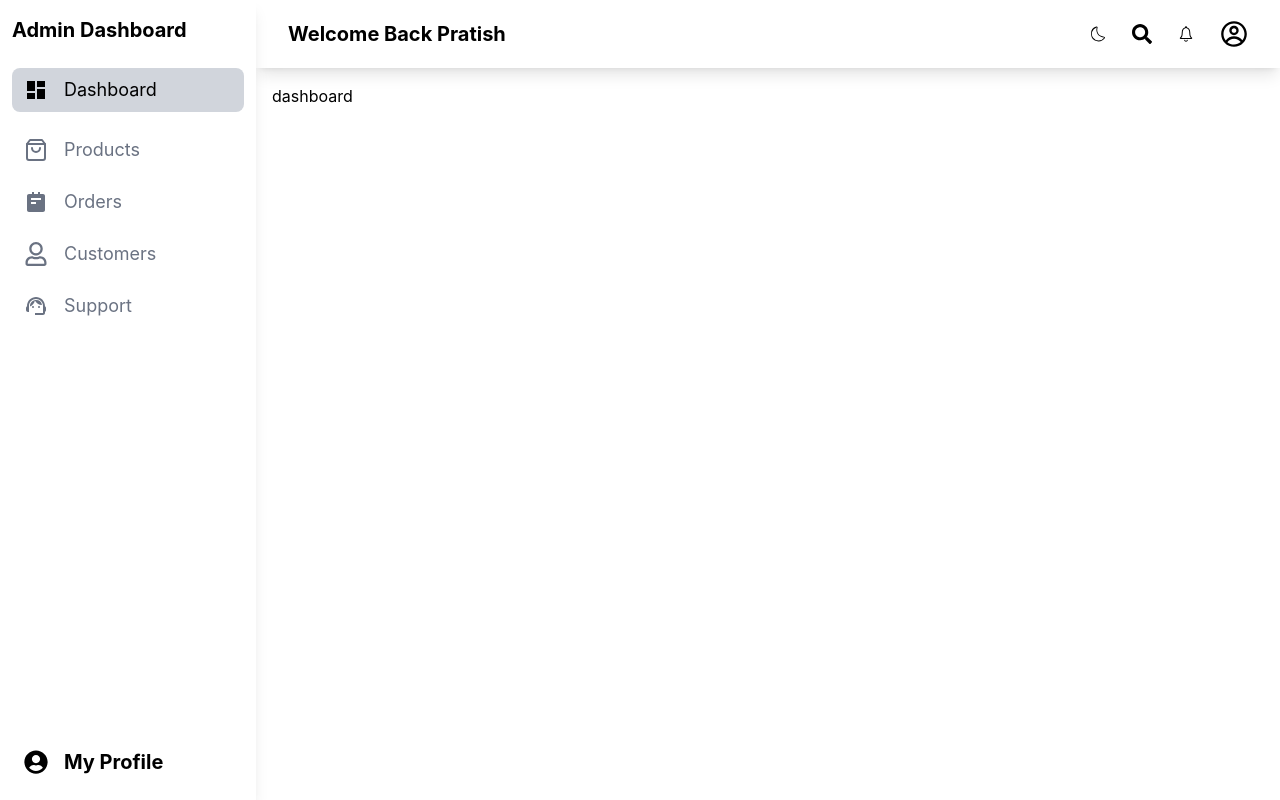
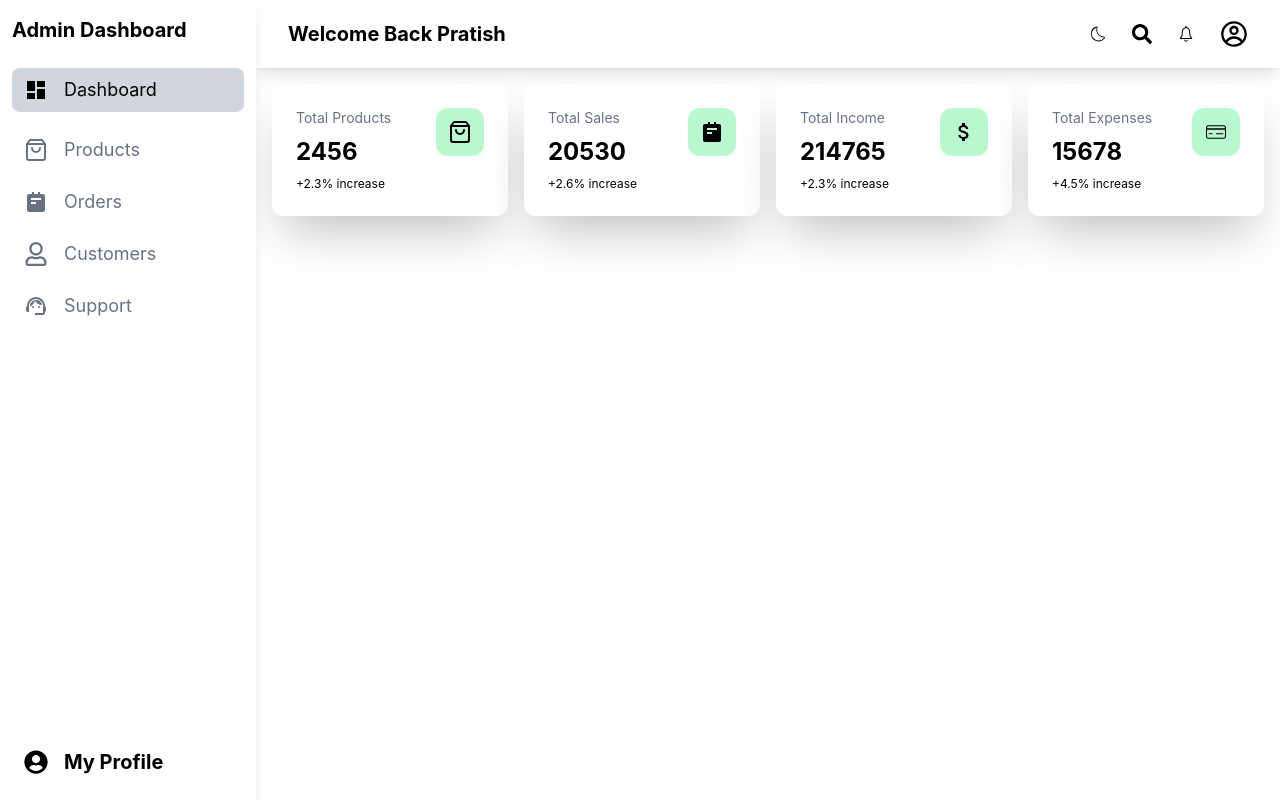
Before and after one commit to PratishBuzzra/Admin-Dashboard, a React (Vite) app: page /dashboard in a window 1280 px wide. Built offline with nearby package versions, Linux system fonts and the light colour scheme.

Commit message:
done dashboard data card

```diff
--- /dev/null
+++ b/src/components/Dashboard/DataCard.tsx
@@ -0,0 +1,25 @@
+
+import type { ReactNode } from "react";
+
+interface DataCardProps {
+    title: string;
+    value: number | string;
+    progress: string;
+    icon: ReactNode;
+}
+const DataCard = ({title, value, progress, icon}:DataCardProps) => {
+  return (
+    <div className="group flex items-start justify-between shadow-2xl bg-white p-6 rounded-xl" >
+        <div className="flex flex-col gap-2 group-hover:scale-110 transition-all ease-in-out">
+            <p className="text-sm text-gray-500">{title}</p>
+            <h3 className="text-2xl font-bold">{value}</h3>
+            <p className="text-xs">{progress}</p>
+        </div>
+        <div className="group-hover:scale-110 transition-all ease-in-out bg-green-200 p-3 rounded-xl">
+            <span className="text-2xl">{icon}</span>
+        </div>
+    </div>
+  )
+}
+
+export default DataCard
--- /dev/null
+++ b/src/data/dasboarddata.json
@@ -0,0 +1,8 @@
+{
+    "summary": {
+        "totalProducts": 2456,
+        "totalSales": 20530,
+        "totalIncome": 214765,
+        "totalExpenses": 15678
+    }
+}
--- a/src/pages/Dashboard.tsx
+++ b/src/pages/Dashboard.tsx
@@ -1,8 +1,30 @@
-
+import DataCard from "../components/Dashboard/DataCard"
+import dashboarddata from "../data/dasboarddata.json"
+import { FiShoppingBag } from "react-icons/fi";
+import { BiSolidNotepad } from "react-icons/bi";
+import { MdAttachMoney } from "react-icons/md";
+import { CiCreditCard1 } from "react-icons/ci";
 const Dashboard = () => {
+  const {summary} = dashboarddata
+    const previousSummary = {
+    totalProducts: 2400,
+    totalSales: 20000,
+    totalIncome: 210000,
+    totalExpenses: 15000
+  };
+   const calculateProgress =(current:number, previous:number) => {
+    const diff = current - previous;
+    const percentage = ((diff / previous) * 100).toFixed(1);
+    return `${(diff >= 0 ? "+" : "")}${percentage}% increase`;
+  };
   return (
     <div>
-      dashboard
+      <div className="grid grid-cols-1 md:grid-cols-2 lg:grid-cols-4 gap-4">
+        <DataCard title="Total Products" value={summary.totalProducts} progress={calculateProgress(summary.totalProducts, previousSummary.totalProducts)} icon={<FiShoppingBag />}/>
+         <DataCard title="Total Sales" value={summary.totalSales} progress={calculateProgress(summary.totalSales, previousSummary.totalSales)}  icon={<BiSolidNotepad />}/>
+         <DataCard title="Total Income" value={summary.totalIncome} progress={calculateProgress(summary.totalIncome, previousSummary.totalIncome)}  icon={<MdAttachMoney />}/>
+         <DataCard title="Total Expenses" value={summary.totalExpenses} progress={calculateProgress(summary.totalExpenses, previousSummary.totalExpenses)}  icon={<CiCreditCard1 />}/>
+      </div>
     </div>
   )
 }
```
